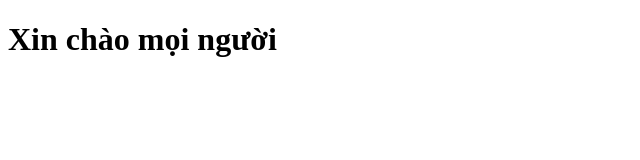
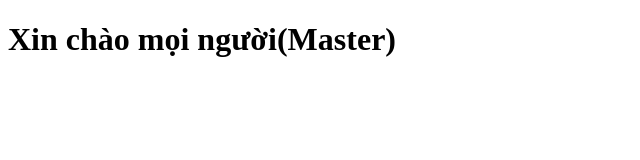
Before and after one commit to thanhxuan20/mywebsite, a plain HTML site: page index.html in a window 1280 px wide. Shown: the whole page, without its empty margins (0-640 px from the left). Drawn offline with Linux system fonts and the light colour scheme.

Commit message:
C2 - Create about file and edit some files

```diff
--- a/index.html
+++ b/index.html
@@ -7,6 +7,6 @@
     <title>My Website</title>
 </head>
 <body>
-    <h1>Xin chào mọi người</h1>
+    <h1>Xin chào mọi người(Master)</h1>
 </body>
 </html>
```
Also changed, not shown: about.html (added, +1 -0 lines), f1.txt.
